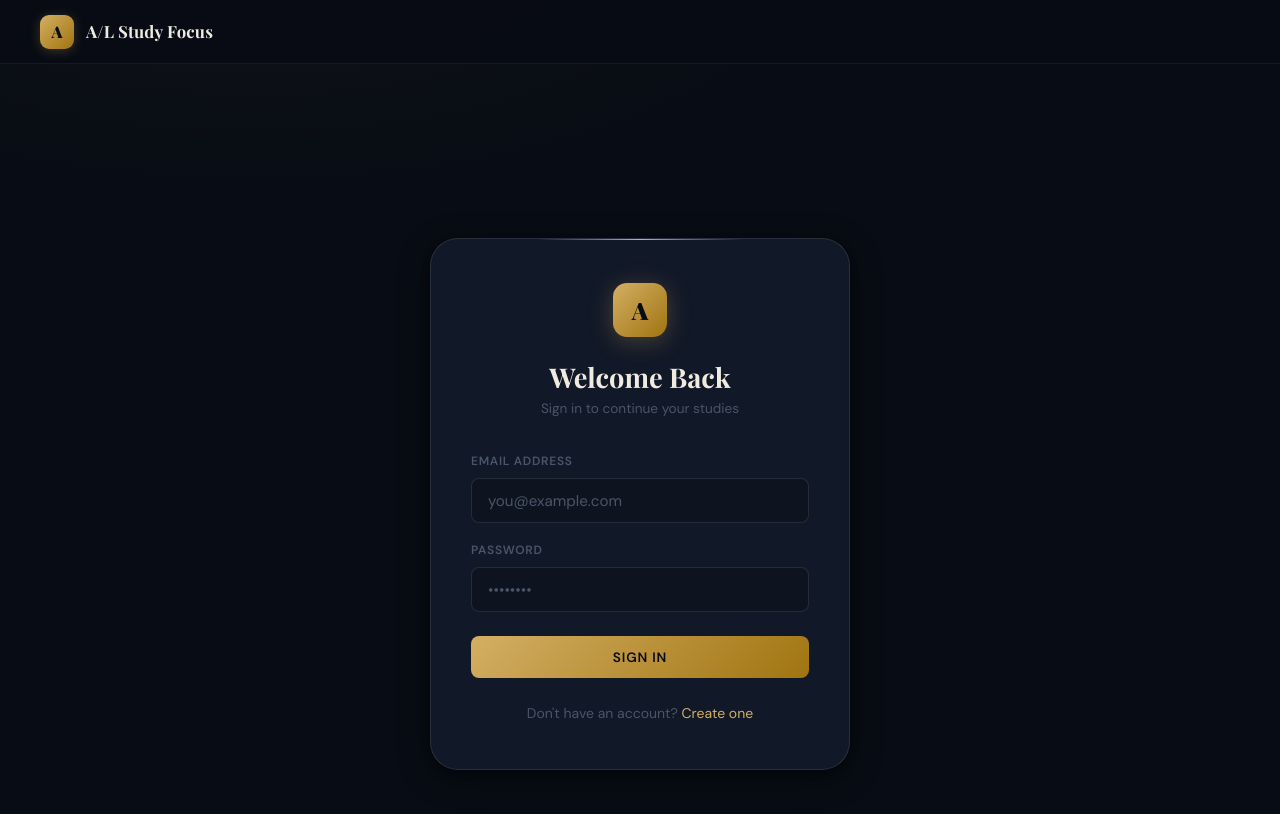
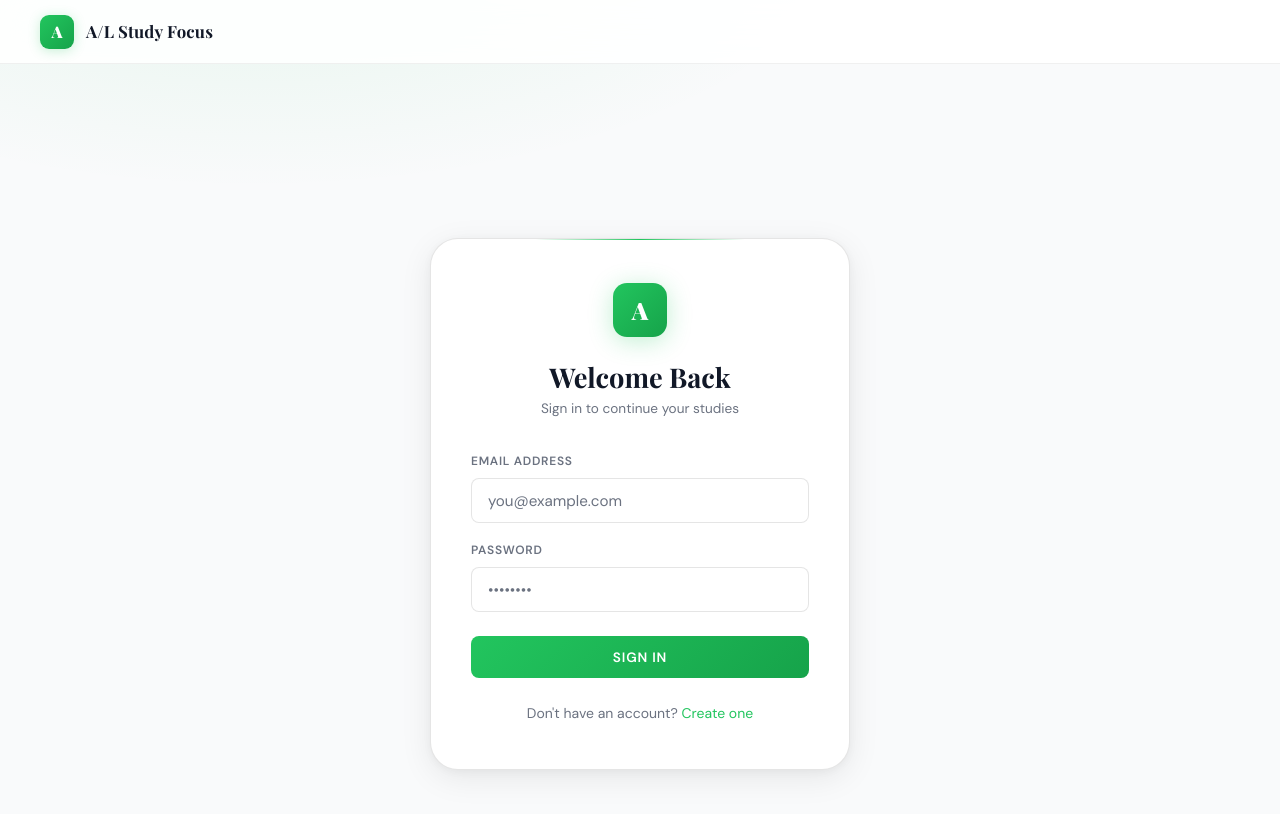
Before and after one commit to nipunnirman/A-L-Study-Focus, a React (Vite) app in the folder frontend/: page /login in a window 1280 px wide. Shown: the top 814 px of the page. Built offline with nearby package versions, Linux system fonts and the light colour scheme; no server answers.

Commit message:
Update index.css

```diff
--- a/frontend/src/index.css
+++ b/frontend/src/index.css
@@ -1,20 +1,20 @@
 @import url('https://fonts.googleapis.com/css2?family=Playfair+Display:wght@400;700;900&family=DM+Sans:wght@300;400;500;600&family=DM+Mono:wght@400;500&display=swap');
 
 :root {
-  --bg-void: #080c14;
-  --bg-deep: #0d1420;
-  --bg-surface: #111827;
-  --bg-raised: #1a2236;
-  --bg-elevated: #1f2d44;
-  --border-subtle: rgba(255,255,255,0.06);
-  --border-soft: rgba(255,255,255,0.1);
-  --border-accent: rgba(212,175,100,0.3);
-  --text-primary: #f0ebe0;
-  --text-secondary: #8a96aa;
-  --text-muted: #4a5568;
-  --gold: #d4af64;
-  --gold-light: #e8cc8a;
-  --gold-dim: rgba(212,175,100,0.12);
+  --bg-void: #f9fafb;
+  --bg-deep: #ffffff;
+  --bg-surface: #ffffff;
+  --bg-raised: #f3f4f6;
+  --bg-elevated: #e5e7eb;
+  --border-subtle: rgba(0,0,0,0.06);
+  --border-soft: rgba(0,0,0,0.1);
+  --border-accent: rgba(34,197,94,0.3);
+  --text-primary: #111827;
+  --text-secondary: #374151;
+  --text-muted: #6b7280;
+  --gold: #22c55e;
+  --gold-light: #4ade80;
+  --gold-dim: rgba(34,197,94,0.12);
   --bio: #4ade80;
   --physics: #60a5fa;
   --chemistry: #f87171;
@@ -23,12 +23,12 @@
   --radius-md: 14px;
   --radius-lg: 20px;
   --radius-xl: 28px;
-  --shadow-card: 0 8px 32px rgba(0,0,0,0.4), 0 2px 8px rgba(0,0,0,0.3);
+  --shadow-card: 0 8px 32px rgba(0,0,0,0.08), 0 2px 8px rgba(0,0,0,0.04);
 
   font-family: 'DM Sans', system-ui, sans-serif;
   line-height: 1.6;
   font-weight: 400;
-  color-scheme: dark;
+  color-scheme: light;
   color: var(--text-primary);
   background-color: var(--bg-void);
   font-synthesis: none;
@@ -44,8 +44,8 @@ body {
   display: flex;
   flex-direction: column;
   background-image:
-    radial-gradient(ellipse 80% 50% at 20% -10%, rgba(212,175,100,0.05) 0%, transparent 60%),
-    radial-gradient(ellipse 60% 40% at 80% 110%, rgba(96,165,250,0.04) 0%, transparent 60%);
+    radial-gradient(ellipse 80% 50% at 20% -10%, rgba(34,197,94,0.1) 0%, transparent 60%),
+    radial-gradient(ellipse 60% 40% at 80% 110%, rgba(96,165,250,0.08) 0%, transparent 60%);
 }
 
 a { color: var(--gold); text-decoration: none; transition: color 0.2s; }
@@ -57,7 +57,7 @@ h1,h2,h3,h4,h5,h6 { font-family: 'Playfair Display', serif; color: var(--text-pr
 .navbar {
   padding: 0 2.5rem;
   height: 64px;
-  background: rgba(8,12,20,0.9);
+  background: rgba(255,255,255,0.9);
   backdrop-filter: blur(24px) saturate(180%);
   border-bottom: 1px solid var(--border-subtle);
   display: flex;
@@ -73,7 +73,7 @@ h1,h2,h3,h4,h5,h6 { font-family: 'Playfair Display', serif; color: var(--text-pr
 .navbar-logo {
   width: 34px;
   height: 34px;
-  background: linear-gradient(135deg, var(--gold) 0%, #a07410 100%);
+  background: linear-gradient(135deg, var(--gold) 0%, #16a34a 100%);
   border-radius: 9px;
   display: flex;
   align-items: center;
@@ -81,9 +81,9 @@ h1,h2,h3,h4,h5,h6 { font-family: 'Playfair Display', serif; color: var(--text-pr
   font-family: 'Playfair Display', serif;
   font-weight: 900;
   font-size: 1rem;
-  color: var(--bg-void);
+  color: #ffffff;
   flex-shrink: 0;
-  box-shadow: 0 2px 12px rgba(212,175,100,0.25);
+  box-shadow: 0 2px 12px rgba(34,197,94,0.25);
 }
 
 .navbar h3 {
@@ -200,14 +200,14 @@ h1,h2,h3,h4,h5,h6 { font-family: 'Playfair Display', serif; color: var(--text-pr
 
 .auth-badge {
   width: 54px; height: 54px;
-  background: linear-gradient(135deg, var(--gold) 0%, #a07410 100%);
+  background: linear-gradient(135deg, var(--gold) 0%, #16a34a 100%);
   border-radius: var(--radius-md);
   display: flex; align-items: center; justify-content: center;
   font-family: 'Playfair Display', serif;
   font-weight: 900; font-size: 1.5rem;
-  color: var(--bg-void);
+  color: #ffffff;
   margin: 0 auto 1.5rem;
-  box-shadow: 0 4px 24px rgba(212,175,100,0.28);
+  box-shadow: 0 4px 24px rgba(34,197,94,0.28);
 }
 
 .auth-title {
@@ -251,7 +251,7 @@ input::placeholder { color: var(--text-muted); }
 
 input:focus, select:focus {
   border-color: var(--gold);
-  box-shadow: 0 0 0 3px rgba(212,175,100,0.1);
+  box-shadow: 0 0 0 3px rgba(34,197,94,0.1);
 }
 
 select option { background: var(--bg-surface); color: var(--text-primary); }
@@ -262,8 +262,8 @@ button {
   padding: 0.78rem 1.5rem;
   border-radius: var(--radius-sm);
   border: none;
-  background: linear-gradient(135deg, var(--gold) 0%, #a07410 100%);
-  color: var(--bg-void);
+  background: linear-gradient(135deg, var(--gold) 0%, #16a34a 100%);
+  color: #ffffff;
   font-size: 0.85rem; font-weight: 700;
   font-family: 'DM Sans', sans-serif;
   cursor: pointer; transition: all 0.2s;
@@ -272,7 +272,7 @@ button {
 
 button:hover {
   transform: translateY(-1px);
-  box-shadow: 0 4px 20px rgba(212,175,100,0.28);
+  box-shadow: 0 4px 20px rgba(34,197,94,0.28);
   filter: brightness(1.08);
 }
 button:active { transform: translateY(0); }
@@ -332,7 +332,7 @@ button:disabled {
 
 .subject-pill.active {
   border-color: var(--pill-color, var(--gold));
-  background: var(--pill-bg, rgba(212,175,100,0.08));
+  background: var(--pill-bg, rgba(34,197,94,0.08));
   color: var(--pill-color, var(--gold));
 }
 
@@ -385,7 +385,7 @@ button:disabled {
 
 .timer-glow {
   position: absolute; inset: -24px; border-radius: 50%;
-  background: radial-gradient(circle, var(--glow-color, rgba(212,175,100,0.07)) 0%, transparent 70%);
+  background: radial-gradient(circle, var(--glow-color, rgba(34,197,94,0.07)) 0%, transparent 70%);
   pointer-events: none; transition: background 0.6s;
 }
 
@@ -568,5 +568,5 @@ button:disabled {
 
 /* Circular progress */
 .CircularProgressbar-path { stroke-linecap: round; transition: stroke-dashoffset 0.5s ease; }
-.CircularProgressbar-trail { stroke: rgba(255,255,255,0.06) !important; }
+.CircularProgressbar-trail { stroke: rgba(0,0,0,0.06) !important; }
 .CircularProgressbar-text { font-family: 'DM Mono', monospace !important; font-weight: 500; }
```
